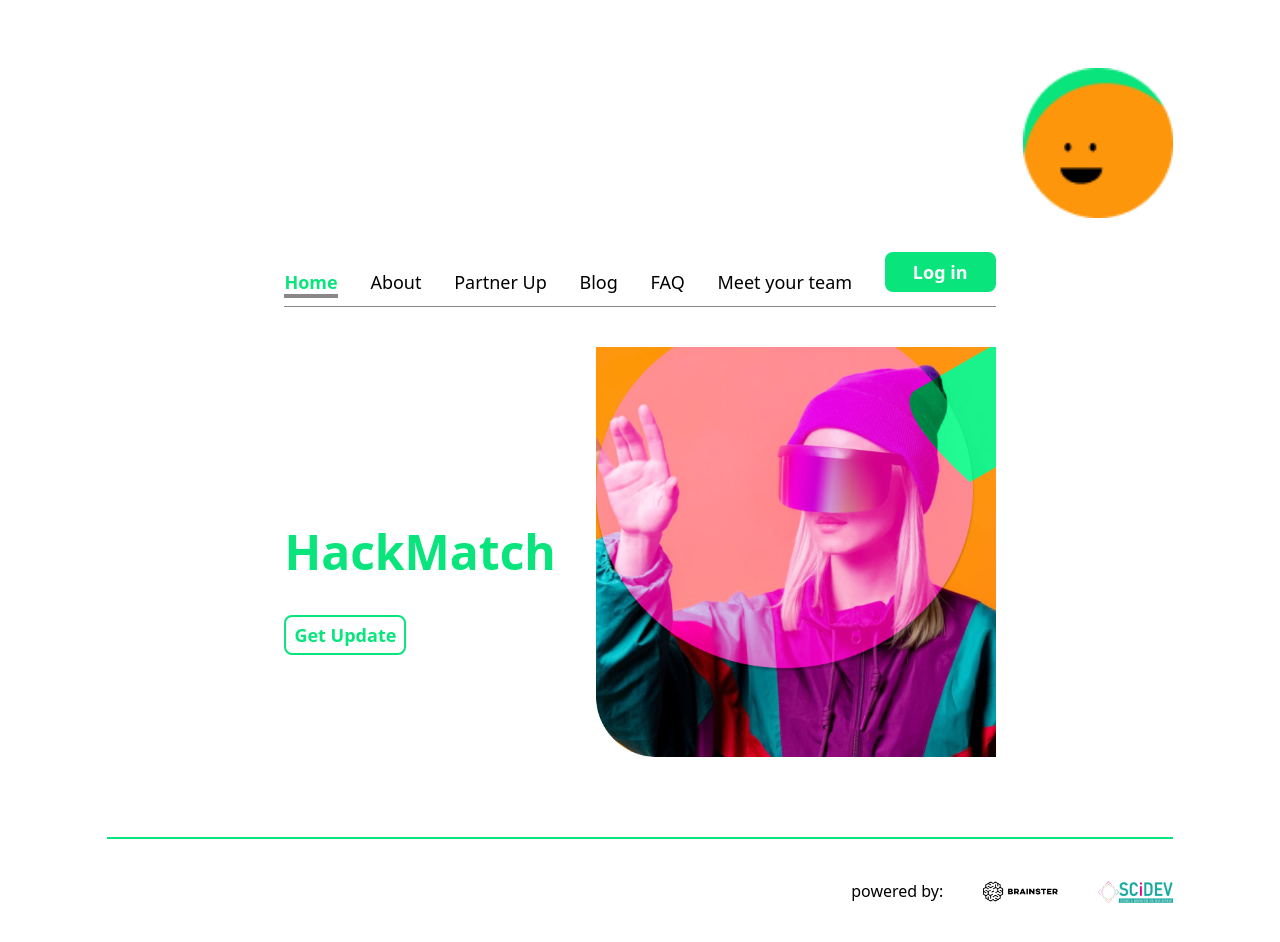
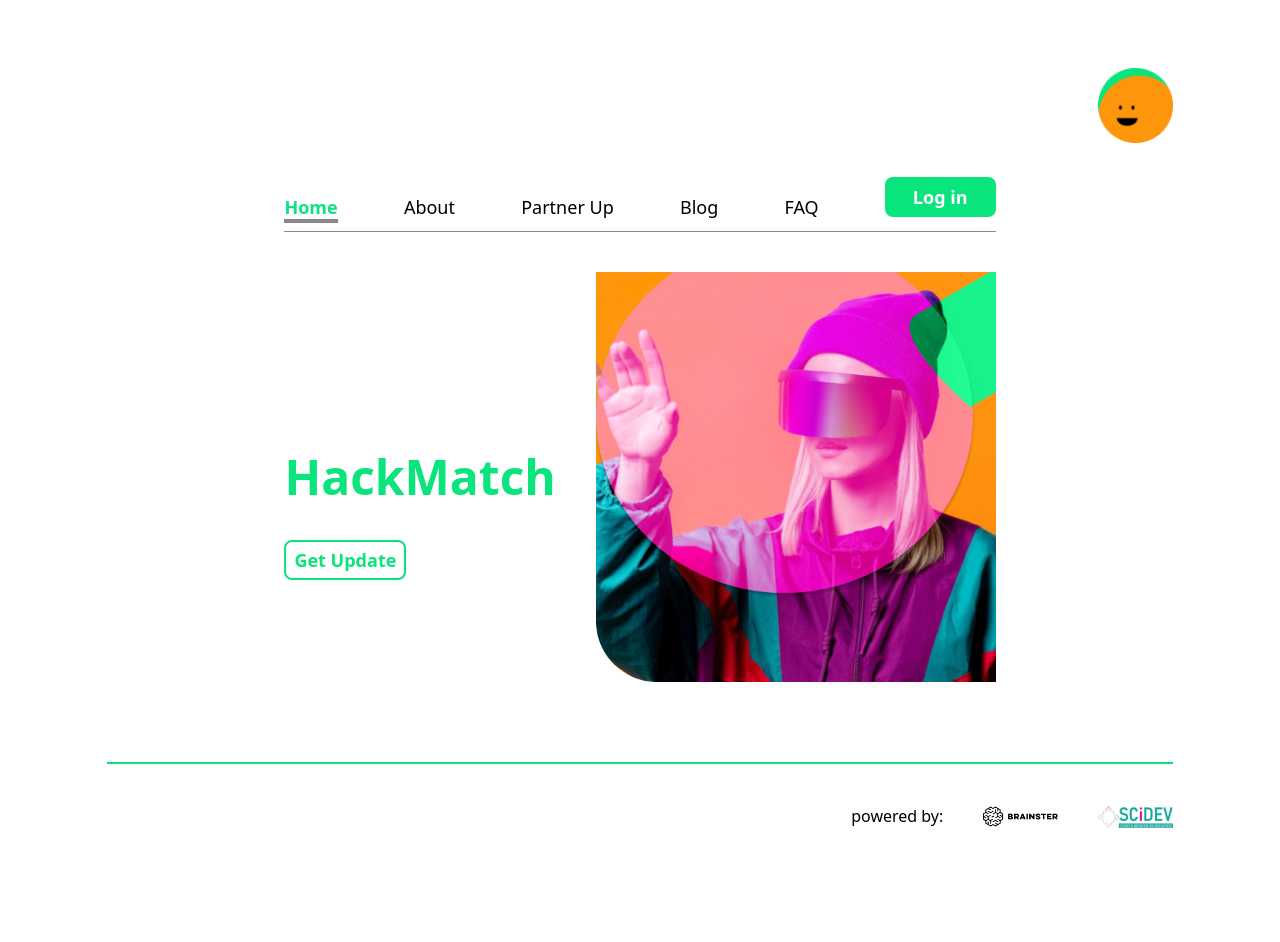
Before and after one commit to angov-vangel/hakaton, a Next.js app: page / in a window 1280 px wide. After the commit the page ends 868 px from the top, so only its background shows below. Built offline with nearby package versions, Linux system fonts and the light colour scheme.

Commit message:
change in home page

```diff
--- a/components/Home.tsx
+++ b/components/Home.tsx
@@ -16,8 +16,8 @@ export default function Home() {
         <Image
           src={Logo.src}
           alt={"Logo"}
-          width={150}
-          height={150}
+          width={75}
+          height={75}
           className="ml-auto mt-7"
         />
 
@@ -83,24 +83,12 @@ export default function Home() {
                 FAQ
               </Link>
             </li>
-            <li>
-              <Link
-                href="/meetyourteam"
-                className={`font-roboto text-lg ${
-                  asPath === "/faq"
-                    ? "font-bold text-[#0AE47C] border-b-4 border-[#8A8787]"
-                    : ""
-                }`}
-              >
-                Meet your team
-              </Link>
-            </li>
             <li className="mb-5">
               <Link
                 href="/login"
                 className="font-roboto text-lg text-white font-semibold bg-[#0AE47C] py-2 px-7 rounded-lg "
               >
-               Log in
+                Log in
               </Link>
             </li>
           </ul>
```
